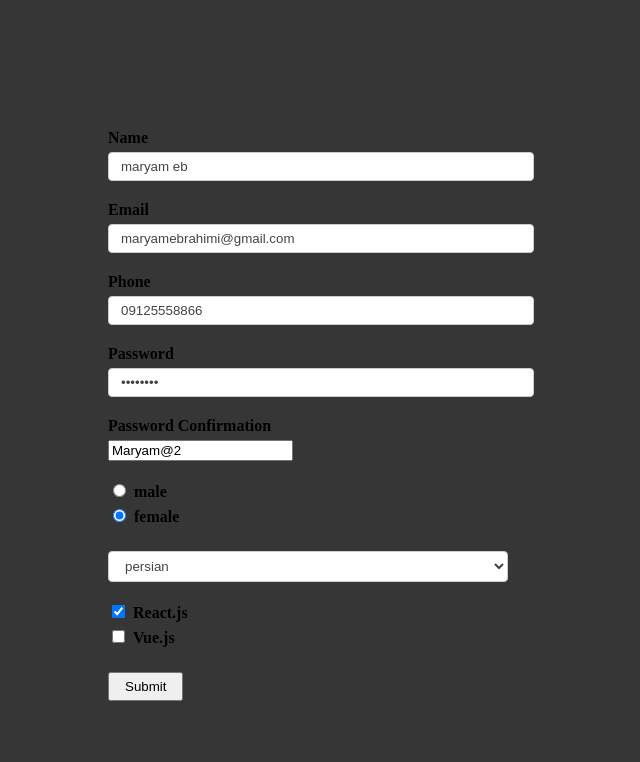
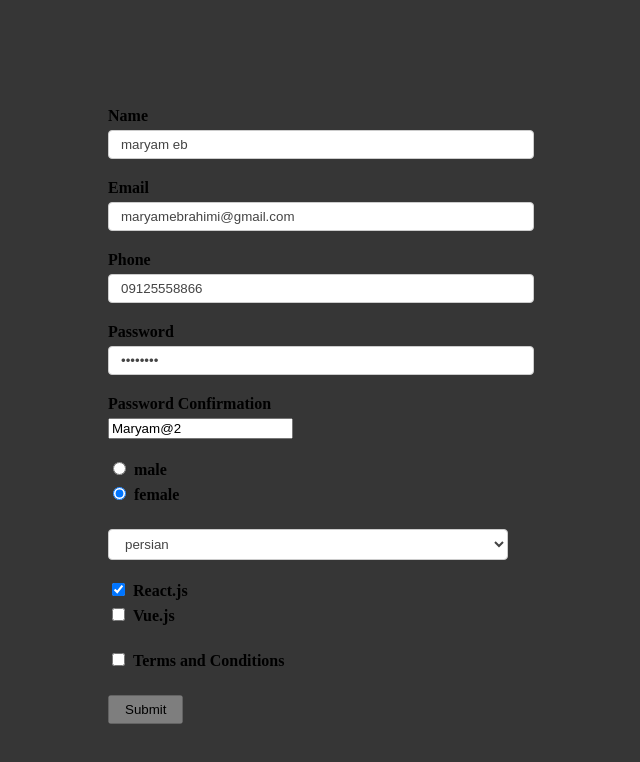
Before and after one commit to maryamer/Formik, a React (Vite) app: page / in a window 1280 px wide. Shown: the top 762 px of the page, without its empty margins (319-959 px from the left). Built offline with nearby package versions, Linux system fonts and the light colour scheme; data requests are answered from the project's data file.

Commit message:
conditions and terms with formik and yup and fix checkbox errors show

```diff
--- a/server/db.json
+++ b/server/db.json
@@ -1,5 +1,5 @@
 {
-    "users":[ {
+"users":[ {
   "id":"1",
   "name": "maryam eb",
   "email": "maryamebrahimi@gmail.com",
@@ -8,7 +8,8 @@
   "passwordConfirm": "Maryam@2",
   "gender": "1",
   "nationality": "IR",
-  "interests":["React.js"]
+  "interests":["React.js"],
+  "terms":false
 }]
 
 }
--- a/src/components/SignUpForm.jsx
+++ b/src/components/SignUpForm.jsx
@@ -17,6 +17,7 @@ const initialValues = {
   gender: "",
   nationality: "",
   interests: [], //["React.js","Vue.js"]
+  terms: false,
 };
 
 export default function SignUpForm() {
@@ -60,6 +61,7 @@ export default function SignUpForm() {
     gender: Yup.string().required("gender is required"),
     nationality: Yup.string().required("select nationality"),
     interests: Yup.array().min(1, "at least select one experties").required(),
+    terms: Yup.bool().oneOf([true], "You must accept the terms and conditions"),
   });
   const formik = useFormik({
     initialValues: formValues || initialValues,
@@ -80,6 +82,7 @@ export default function SignUpForm() {
     }
     getUserData();
   }, []);
+  console.log(formik.errors);
   console.log(formik.values);
   return (
     <div>
@@ -111,6 +114,24 @@ export default function SignUpForm() {
           name="interests"
         />
 
+        <div className="formControl">
+          {" "}
+          <input
+            type="checkbox"
+            id="terms"
+            name="terms"
+            value={true}
+            // {...formik.getFieldProps({ name })}
+            onBlur={formik.handleBlur}
+            onChange={formik.handleChange}
+            checked={formik.values.terms}
+          />
+          <label htmlFor="terms">Terms and Conditions</label>
+          {formik.errors.terms && formik.touched.terms && (
+            <div className="validationError">{formik.errors.terms}</div>
+          )}
+        </div>
+
         {/* <button onClick={() => setFormValues(savedData)}>load data</button> */}
         <button type="submit " disabled={!formik.isValid}>
           Submit
--- a/src/components/common/CheckBoxInput.jsx
+++ b/src/components/common/CheckBoxInput.jsx
@@ -11,6 +11,8 @@ export default function CheckBoxInput({ checkBoxOptions, formik, name }) {
             id={item.value}
             name={name}
             value={item.value}
+            // {...formik.getFieldProps({ name })}
+            onBlur={formik.handleBlur}
             onChange={formik.handleChange}
             checked={formik.values[name].includes(item.value)}
           />
--- a/src/components/common/SelectComponent.jsx
+++ b/src/components/common/SelectComponent.jsx
@@ -1,7 +1,7 @@
 export default function SelectComponent({ selectOptions, formik, name }) {
   return (
     <div className="formControl">
-      <select name={name} {...formik.getFieldProps(name)}>
+      <select name={name} {...formik.getFieldProps({ name })}>
         {" "}
         {selectOptions.map((item) => (
           <option key={item.value} value={item.value}>
```
